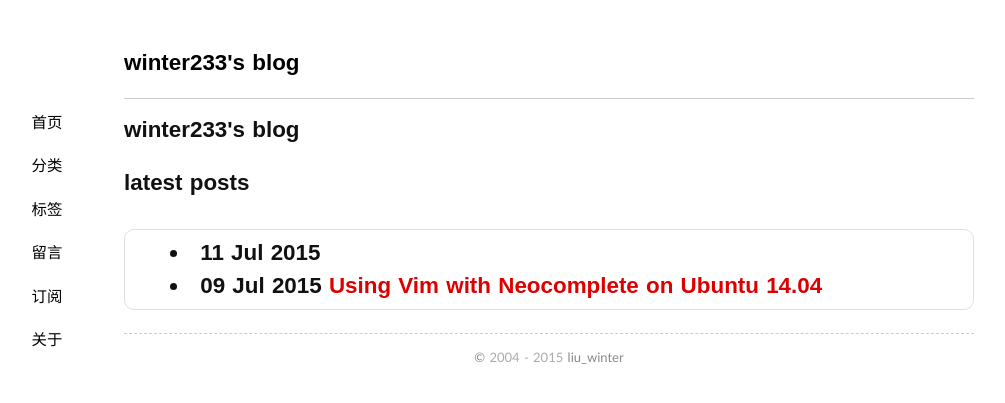
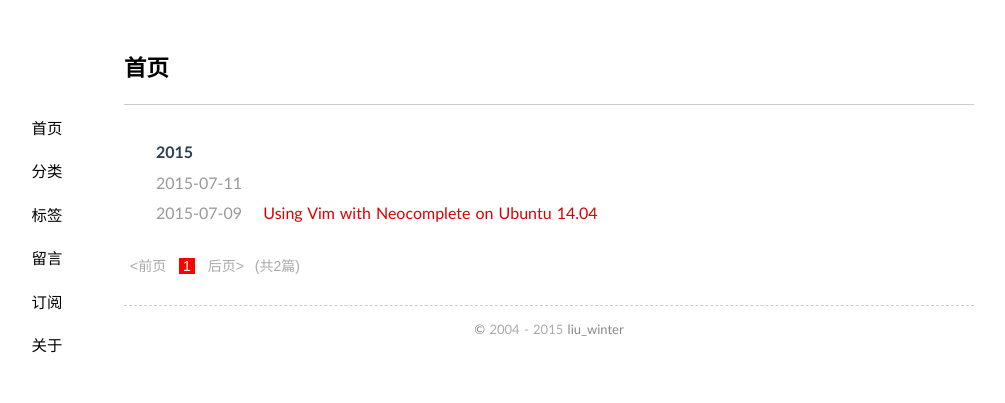
Before and after one commit to winter233/winter233.github.io, a Jekyll site: the page built from index.html, in a window 1280 px wide. Shown: the top 403 px of the page, without its empty margins (91-1096 px from the left). Built offline with Jekyll 4.4.1, drawn with Linux system fonts in a browser that asks for light colours; Markdown is read by kramdown in place of the engine named in the settings; the list of posts is cut into pages by our own code.

Commit message:
fix homepage

```diff
--- a/_config.yml
+++ b/_config.yml
@@ -1,5 +1,14 @@
-baseurl: /winter233.github.io
-
+markdown: rdiscount
+permalink: /:title/
+url: http://winter233.github.io
+highlighter: pygments
+name: winter233
+description:
 author: liu_winter
 email: liu_winter@outlook.com
-github: winter233
+duoshuo: winter233
+weibo: 1854262545
+hub: winter233
+safe: true
+paginate: 20
+about: Hello world!
--- a/index.html
+++ b/index.html
@@ -1,12 +1,55 @@
 ---
-layout: default
-title: winter233's blog
+title: 首页
+layout: page
 ---
 
-<h2>{{ page.title }}<h2>
-        <p>latest posts</p>
-        <ul>
-            {%for post in site.posts %}
-            <li>{{ post.date | date_to_string }} <a href="{{ site.baseurl }}{{ post.url }}">{{ post.title }}</a></li>
-            {% endfor %}
-        </ul>
+<ul class="listing2">
+{% for post in paginator.posts %}
+  {% capture y %}{{post.date | date:"%Y"}}{% endcapture %}
+  {% if year != y %}
+    {% assign year = y %}
+    <li class="listing-seperator">{{ y }}</li>
+  {% endif %}
+  <li class="listing-item">
+    <time datetime="{{ post.date | date:"%Y-%m-%d" }}">{{ post.date | date:"%Y-%m-%d" }}</time>
+    <a href="{{ post.url }}" title="{{ post.title }}">{{ post.title }}</a>
+    {% if site.truncate %}
+    <p>{{ post.content | strip_html | truncate: site.truncate }}</p>
+    {% endif%}
+  </li>
+{% endfor %}
+</ul>
+
+<div id="post-pagination" class="paginator">
+
+  {% if paginator.previous_page %}
+    {% if paginator.previous_page == 1 %}
+    <a href="/"><前页</a>
+    {% else %}
+    <a href="/page{{paginator.previous_page}}">&lt;前页</a>
+    {% endif %}
+  {% else %}
+    <span class="previous disabled">&lt;前页</span>
+  {% endif %}
+
+      {% if paginator.page == 1 %}
+      <span class="current-page">1</span>
+      {% else %}
+      <a href="/">1</a>
+      {% endif %}
+
+    {% for count in (2..paginator.total_pages) %}
+      {% if count == paginator.page %}
+      <span class="current-page">{{count}}</span>
+      {% else %}
+      <a href="/page{{count}}">{{count}}</a>
+      {% endif %}
+    {% endfor %}
+
+  {% if paginator.next_page %}
+    <a class="next" href="/page{{paginator.next_page}}">后页&gt;</a>
+  {% else %}
+    <span class="next disabled" >后页&gt;</span>
+  {% endif %}
+  (共{{ paginator.total_posts }}篇)
+</div>
```
Also changed, not shown: 5 other files.
